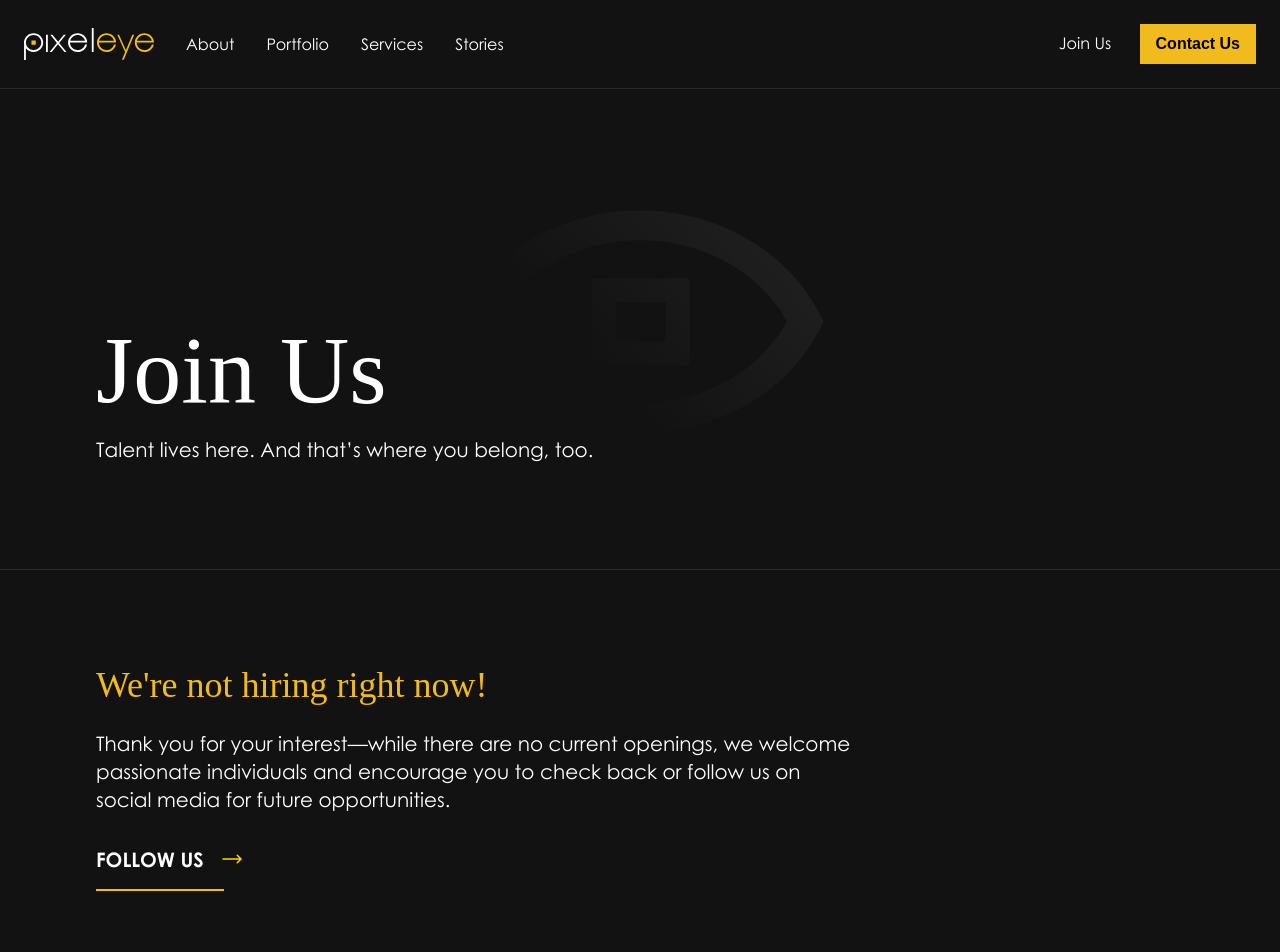
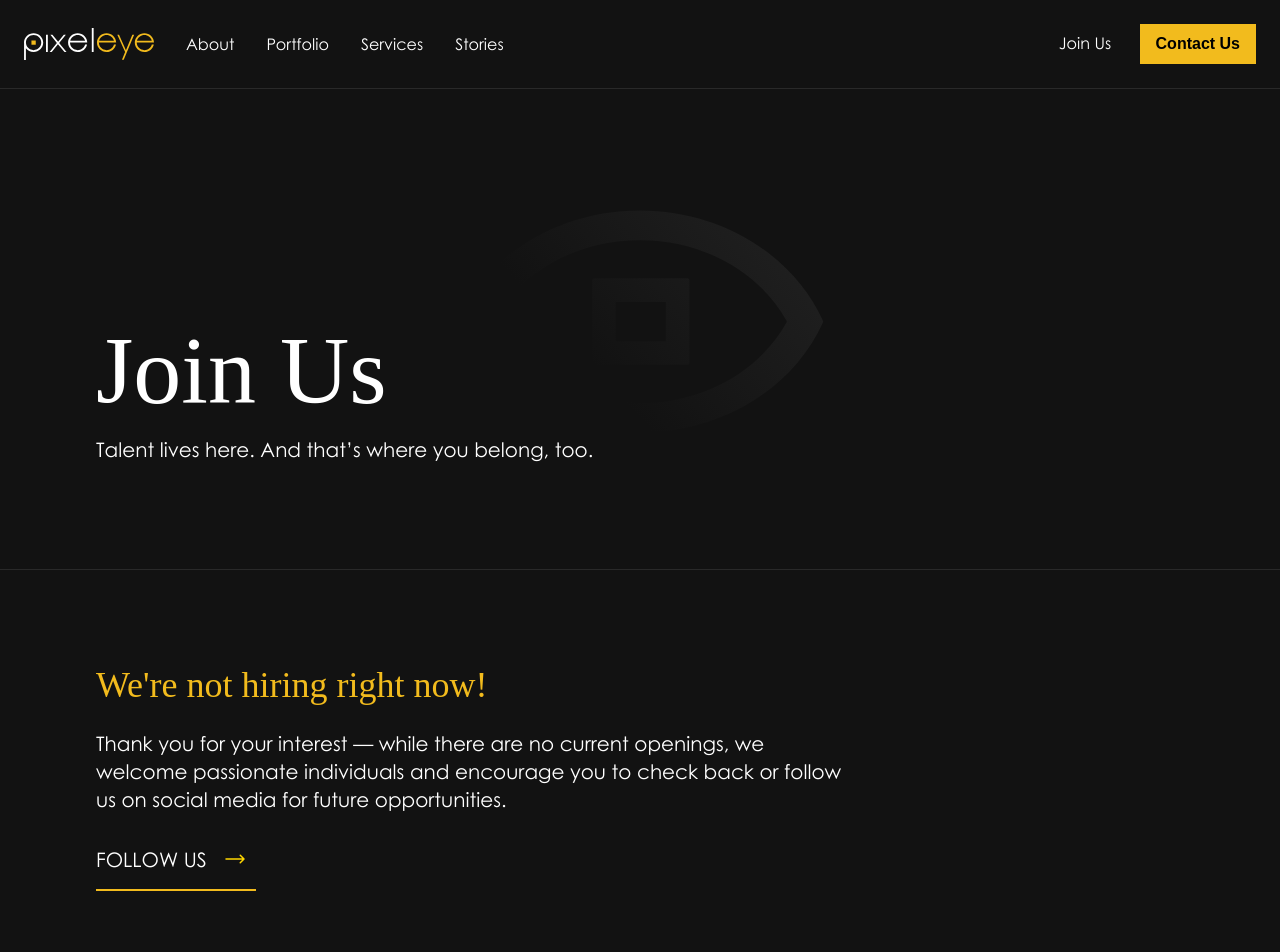
Before and after one commit to belladev250/Pixeleye-web, a Next.js app: page /joinus in a window 1280 px wide. Shown: the top 952 px of the page. Built offline with nearby package versions, Linux system fonts and the light colour scheme; a web font is replaced by a local one.

Commit message:
trend tense editedd

```diff
--- a/src/app/joinus/page.tsx
+++ b/src/app/joinus/page.tsx
@@ -31,18 +31,18 @@ const join = () => {
             <div className='space-y-6'>
               <p className="font-Caslon text-2xl lg:text-4xl text-gold">We're not hiring right now!</p>
               <p className="font-Gothic text-md md:text-md lg:text-md md:w-[80%] lg:w-[70%]">
-                Thank you for your interest—while there are no current openings, we welcome passionate individuals and encourage you to check back or follow us on social media for future opportunities.
+                Thank you for your interest — while there are no current openings, we welcome passionate individuals and encourage you to check back or follow us on social media for future opportunities.
               </p>
             </div>
             <div className='pt-8'>
               <div className="space-y-4">
                 <div className="flex space-x-4 items-center">
                   <a href="https://www.instagram.com/pixeleye_rw/" target="_blank">
-                    <p className="relative font-semibold">FOLLOW US</p>
+                    <p className="relative font-regular">FOLLOW US</p>
                   </a>
                   <HiArrowLongRight fill="gold" className="text-xl md:text-2xl" />
                 </div>
-                <h1 className="border-b-2 border-gold w-32"></h1>
+                <h1 className="border-b-2 border-gold w-40"></h1>
               </div>
             </div>
           </div>
```
